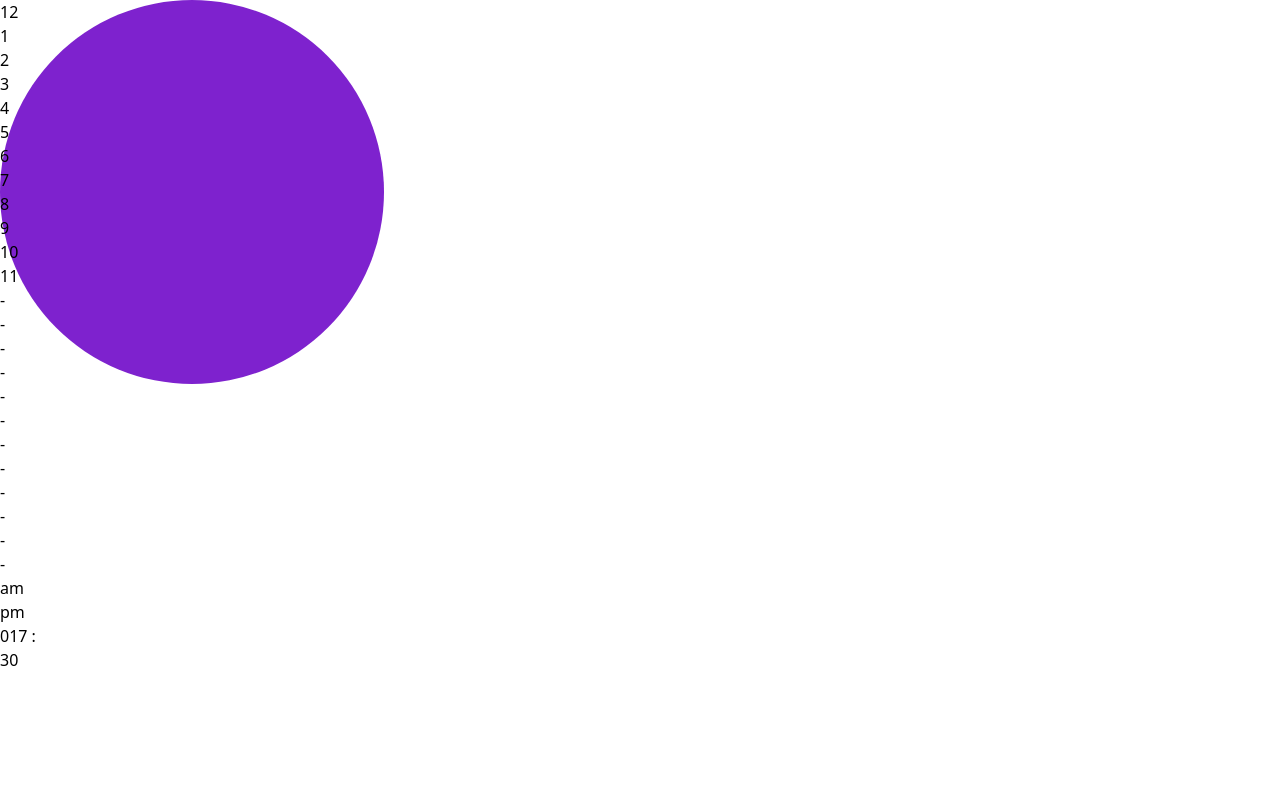
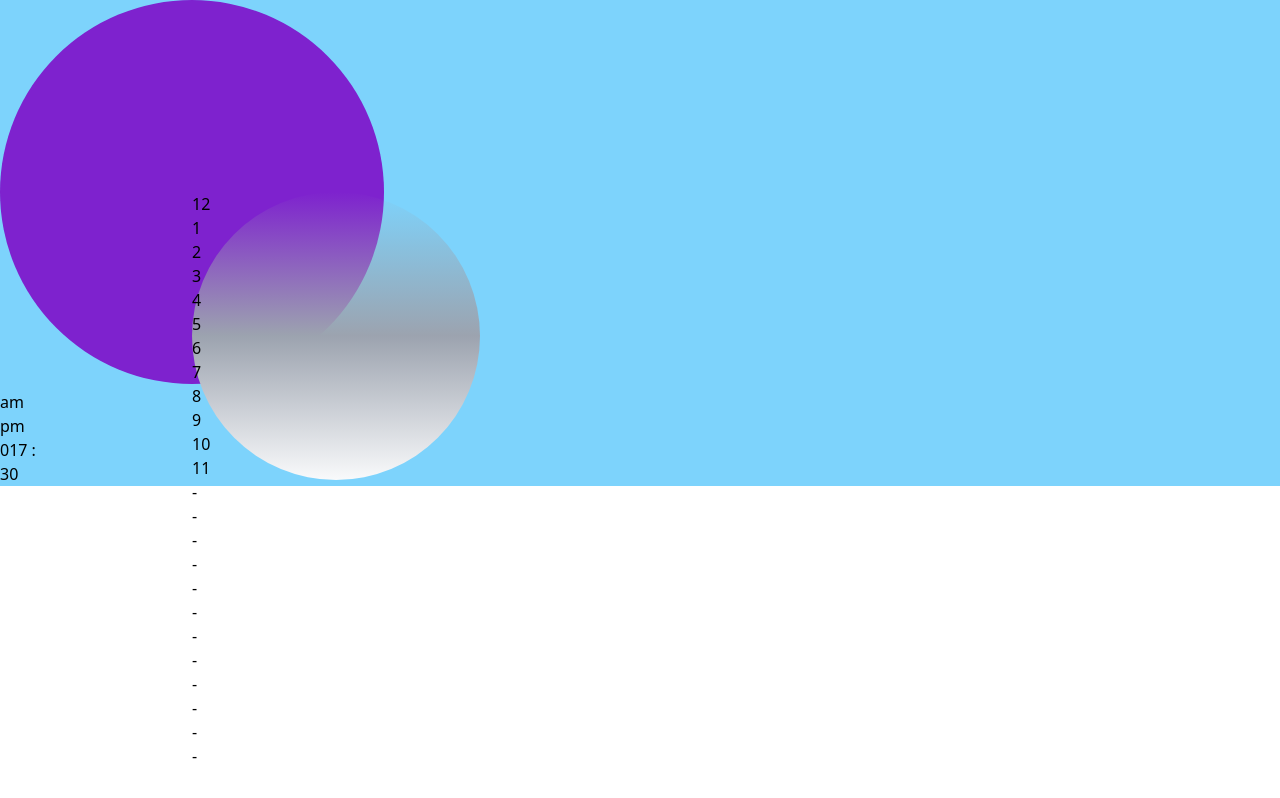
Before and after one commit to maesedev/clock-real-time, a website: page index.html in a window 1280 px wide. Drawn offline with Linux system fonts and the light colour scheme.

Commit message:
habia texto mal

```diff
--- a/index.html
+++ b/index.html
@@ -7,14 +7,14 @@
 	<link rel="stylesheet" href="dist/output.css">
 </head>
 <body>
-	<div id="container">
+	<div id="container" class="bg-sky-300 ">
 		<div id="temp">
 
 		</div>
 		<div id="reloj-clasico">
-			<div class="borde inline-block bg-purple-700 rounded-full w-96 h-96   ">
+			<div class="borde inline-block bg-purple-700 rounded-full w-96 h-96 relative">
 
-				<div class="numeros">
+				<div class="numeros absolute top-1/2 left-1/2  h-72 w-72 rounded-full bg-gradient-to-t  via-gray-400  from-gray-50 to-gray-40 " >
 					<div class="num-12">
 						12
 
@@ -111,7 +111,7 @@
 						-
 
 						</div>
-					</div>
+				</div>
 
 
 			</div>
```
Also changed, not shown: dist/output.css.
